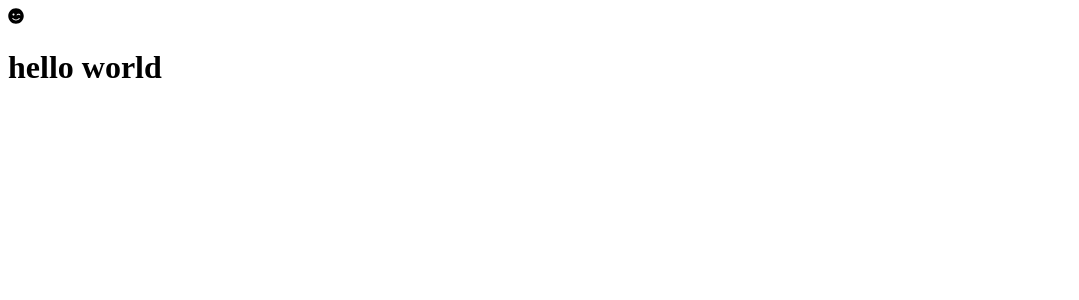
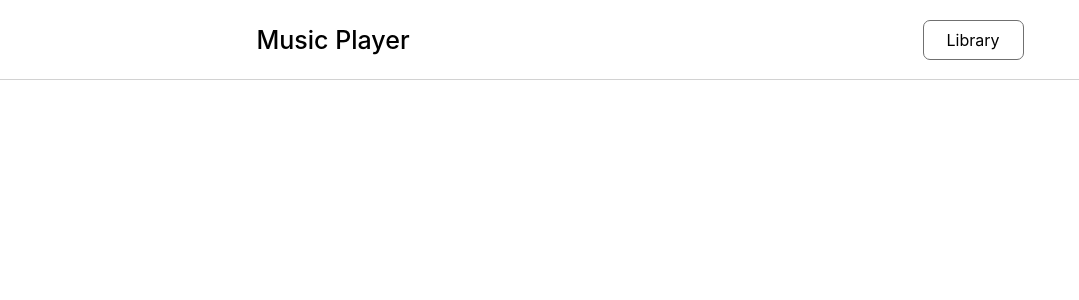
Before and after one commit to reza-sadeghzadeh/music-player, a React (Create React App) app: page / in a window 1280 px wide. Shown: the top 300 px of the page, without its empty margins (0-1079 px from the left). Built offline with nearby package versions, Linux system fonts and the light colour scheme.

Commit message:
Nav bar created.

```diff
--- a/src/App.css
+++ b/src/App.css
@@ -1 +1,28 @@
 /* My global styles  */
+* {
+  box-sizing: border-box;
+  padding: 0;
+  margin: 0;
+  font-family: Inter;
+}
+html {
+  font-size: 62.5%;
+}
+
+body {
+  overflow-x: hidden;
+}
+
+.btn {
+  padding: 0.9rem 2.3rem;
+  font-weight: 400;
+  border: 1px solid #707070;
+  background-color: transparent;
+  border-radius: 7px;
+  cursor: pointer;
+  font-size: 1.5rem;
+}
+h1 {
+  font-size: 2.5rem;
+  font-weight: 500;
+}
--- a/src/App.js
+++ b/src/App.js
@@ -1,11 +1,10 @@
 import "./App.css";
-import { FaSmileWink } from "react-icons/fa";
+import Navbar from "./components/Navbar";
 
 function App() {
   return (
     <>
-      <FaSmileWink />
-      <h1>hello world</h1>
+      <Navbar />
     </>
   );
 }
--- /dev/null
+++ b/src/components/Navbar.jsx
@@ -0,0 +1,62 @@
+import React from "react";
+import styled from "styled-components";
+
+function Navbar() {
+  return (
+    <Nav>
+      <div className="content">
+        <h1>
+          Music <span>P</span>layer
+        </h1>
+        <button className="btn">Library</button>
+      </div>
+    </Nav>
+  );
+}
+
+export default Navbar;
+
+const Nav = styled.div`
+  display: flex;
+  justify-content: center;
+  align-items: center;
+  height: 80px;
+  border-bottom: 1px solid #d2d2d2;
+
+  .content {
+    display: flex;
+    justify-content: space-around;
+    width: 100%;
+    align-items: center;
+
+    h1 {
+      font-size: 2rem;
+    }
+
+    button {
+      padding: 0.5rem 1.4rem;
+      font-size: small;
+    }
+
+    @media screen and (min-width: 1500px) {
+      width: 1500px;
+    }
+
+    @media screen and (min-width: 500px) {
+      h1 {
+        font-size: 2.5rem;
+      }
+
+      button {
+        padding: 0.9rem 2.3rem;
+        font-size: medium;
+      }
+    }
+
+    h1 {
+      cursor: pointer;
+      position: relative;
+      background-color: transparent;
+    }
+  }
+`;
```
